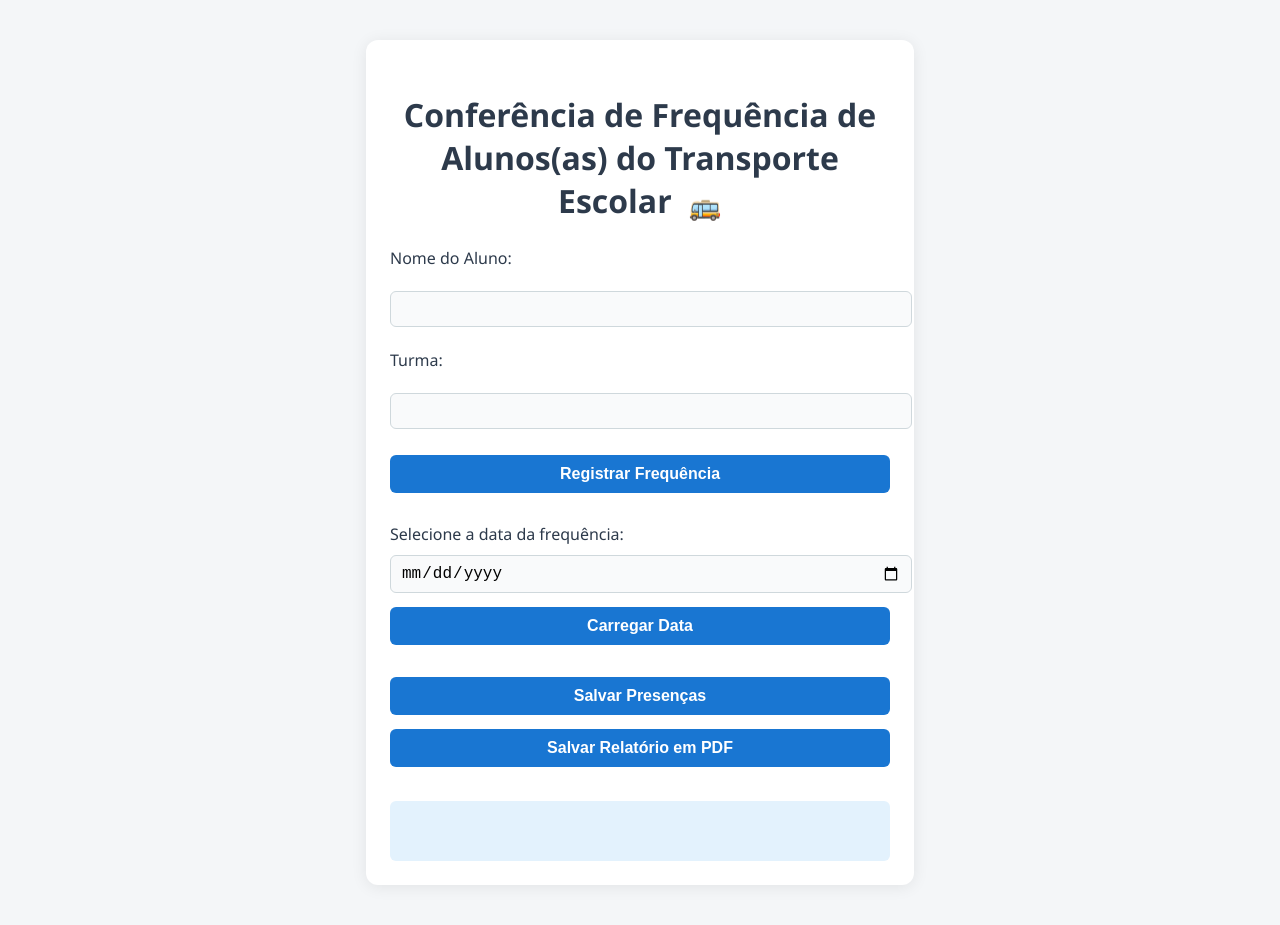
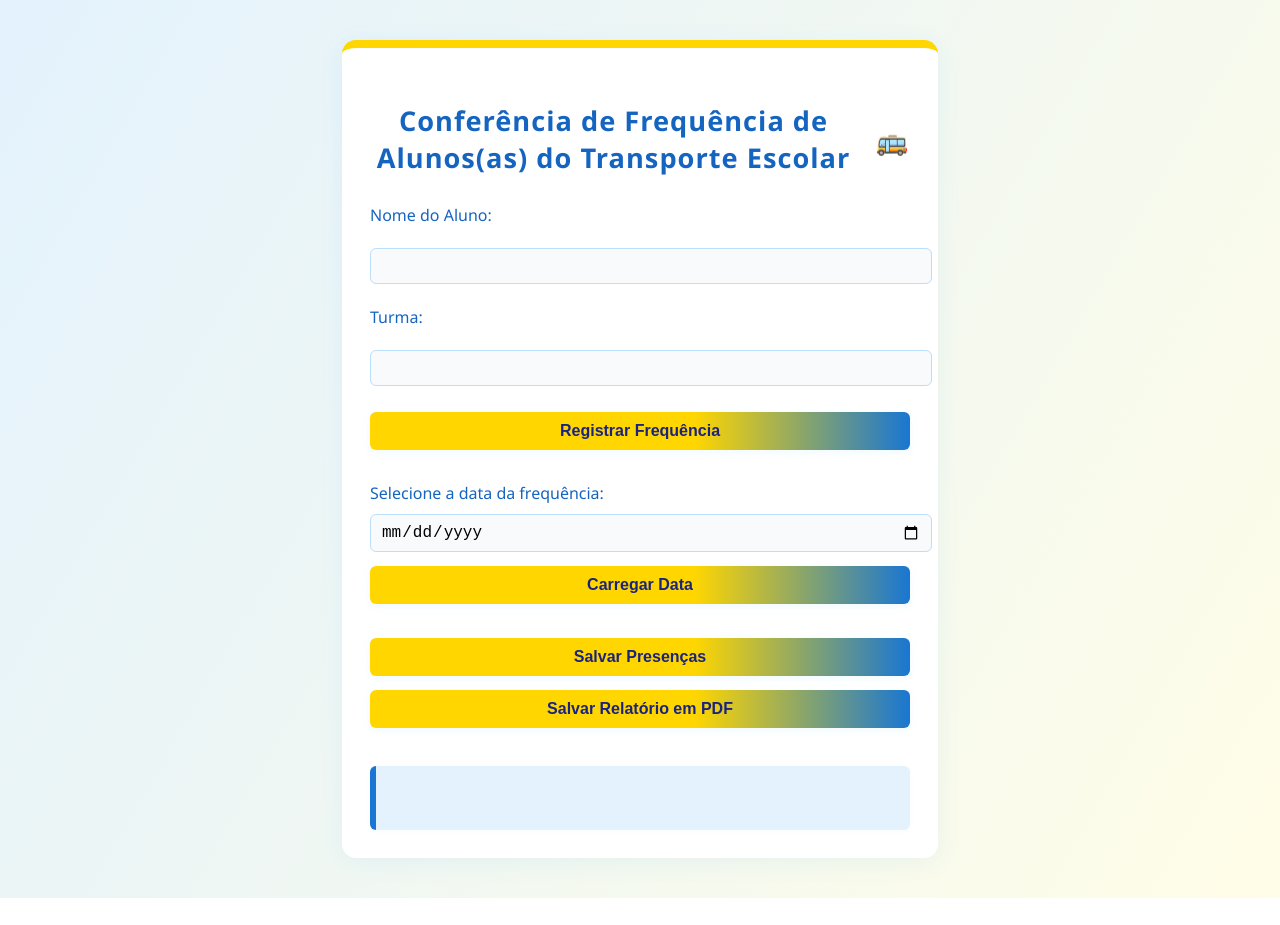
Before and after one commit to mourapontes/Sistema_Frequencia, a website: page index.html in a window 1280 px wide. After the commit the page ends 898 px from the top, so only its background shows below. Drawn offline with nearby package versions, Linux system fonts and the light colour scheme.

Commit message:
Update style.css

```diff
--- a/styles/style.css
+++ b/styles/style.css
@@ -1,49 +1,49 @@
 body {
-    background: #f4f6f8;
+    background: linear-gradient(120deg, #e3f2fd 0%, #fffde7 100%);
     font-family: 'Segoe UI', Arial, sans-serif;
     margin: 0;
     padding: 0;
 }
 
-header {
-    background: #35424a;
-    color: #ffffff;
-    padding: 10px 0;
-    text-align: center;
+.container {
+    max-width: 540px;
+    margin: 40px auto;
+    background: #fff;
+    border-radius: 14px;
+    box-shadow: 0 4px 24px rgba(33, 150, 243, 0.08);
+    padding: 36px 28px 28px 28px;
+    border-top: 8px solid #ffd600;
 }
 
 h1 {
     text-align: center;
-    color: #2d3a4b;
-    margin-bottom: 24px;
+    color: #1565c0;
+    margin-bottom: 28px;
+    font-size: 1.7rem;
+    letter-spacing: 1px;
+    font-weight: 700;
+    display: flex;
+    align-items: center;
+    justify-content: center;
+    gap: 10px;
 }
 
-h2 {
-    text-align: center;
-    color: #1565c0;
-    margin-bottom: 18px;
-    letter-spacing: 0.5px;
-}
-
-.container {
-    max-width: 500px;
-    margin: 40px auto;
-    background: #fff;
-    border-radius: 12px;
-    box-shadow: 0 2px 16px rgba(0,0,0,0.08);
-    padding: 32px 24px 24px 24px;
+h1 span {
+    font-size: 2rem;
+    vertical-align: middle;
+    margin-left: 8px;
 }
 
 form {
     display: flex;
     flex-direction: column;
     gap: 12px;
-    margin-bottom: 20px;
+    margin-bottom: 22px;
 }
 
 label {
     font-weight: 500;
-    color: #2d3a4b;
+    color: #1565c0;
 }
 
 input[type="text"],
@@ -60,7 +60,7 @@ button {
 
 input[type="text"], input[type="date"] {
     padding: 8px 10px;
-    border: 1px solid #cfd8dc;
+    border: 1.5px solid #bbdefb;
     border-radius: 6px;
     font-size: 1rem;
     background: #f9fafb;
@@ -68,13 +68,13 @@ input[type="text"], input[type="date"] {
 }
 
 input[type="text"]:focus, input[type="date"]:focus {
-    border: 1.5px solid #1976d2;
+    border: 2px solid #ffd600;
     outline: none;
 }
 
 button {
-    background: #1976d2;
-    color: #fff;
+    background: linear-gradient(90deg, #ffd600 60%, #1976d2 100%);
+    color: #1a237e;
     border: none;
     border-radius: 6px;
     padding: 10px 0;
@@ -82,7 +82,8 @@ button {
     font-weight: 600;
     cursor: pointer;
     margin-top: 4px;
-    transition: background 0.2s;
+    transition: background 0.2s, color 0.2s;
+    box-shadow: 0 2px 8px rgba(33, 150, 243, 0.07);
 }
 
 button:active {
@@ -90,7 +91,8 @@ button:active {
 }
 
 button:hover {
-    background: #125ea6;
+    background: linear-gradient(90deg, #ffe082 60%, #1565c0 100%);
+    color: #fff;
 }
 
 .table {
@@ -118,40 +120,51 @@ button:hover {
 #lista-alunos {
     list-style: none;
     padding: 0;
-    margin: 18px 0 12px 0;
+    margin: 20px 0 14px 0;
 }
 
 #lista-alunos li {
     display: flex;
     align-items: center;
     justify-content: space-between;
-    background: #f1f5f9;
+    background: #fffde7;
+    border-left: 6px solid #ffd600;
     border-radius: 6px;
-    padding: 8px 12px;
-    margin-bottom: 8px;
+    padding: 10px 14px;
+    margin-bottom: 10px;
     font-size: 1rem;
+    color: #263238;
+    box-shadow: 0 1px 4px rgba(33, 150, 243, 0.04);
 }
 
 #lista-alunos input[type="checkbox"] {
-    transform: scale(1.2);
+    transform: scale(1.25);
     margin-left: 10px;
+    accent-color: #ffd600;
 }
 
 #relatorio {
-    margin-top: 24px;
+    margin-top: 28px;
     background: #e3f2fd;
+    border-left: 6px solid #1976d2;
     border-radius: 6px;
-    padding: 14px 16px;
+    padding: 16px 18px;
     color: #1a237e;
     font-size: 1rem;
     min-height: 32px;
+    box-shadow: 0 1px 4px rgba(33, 150, 243, 0.04);
 }
 
-@media (max-width: 600px) {
+#relatorio strong {
+    color: #1976d2;
+    font-size: 1.1rem;
+}
+
+@media (max-width: 650px) {
     .container {
         padding: 12px 4px;
     }
     h1 {
-        font-size: 1.2rem;
+        font-size: 1.1rem;
     }
 }
```
